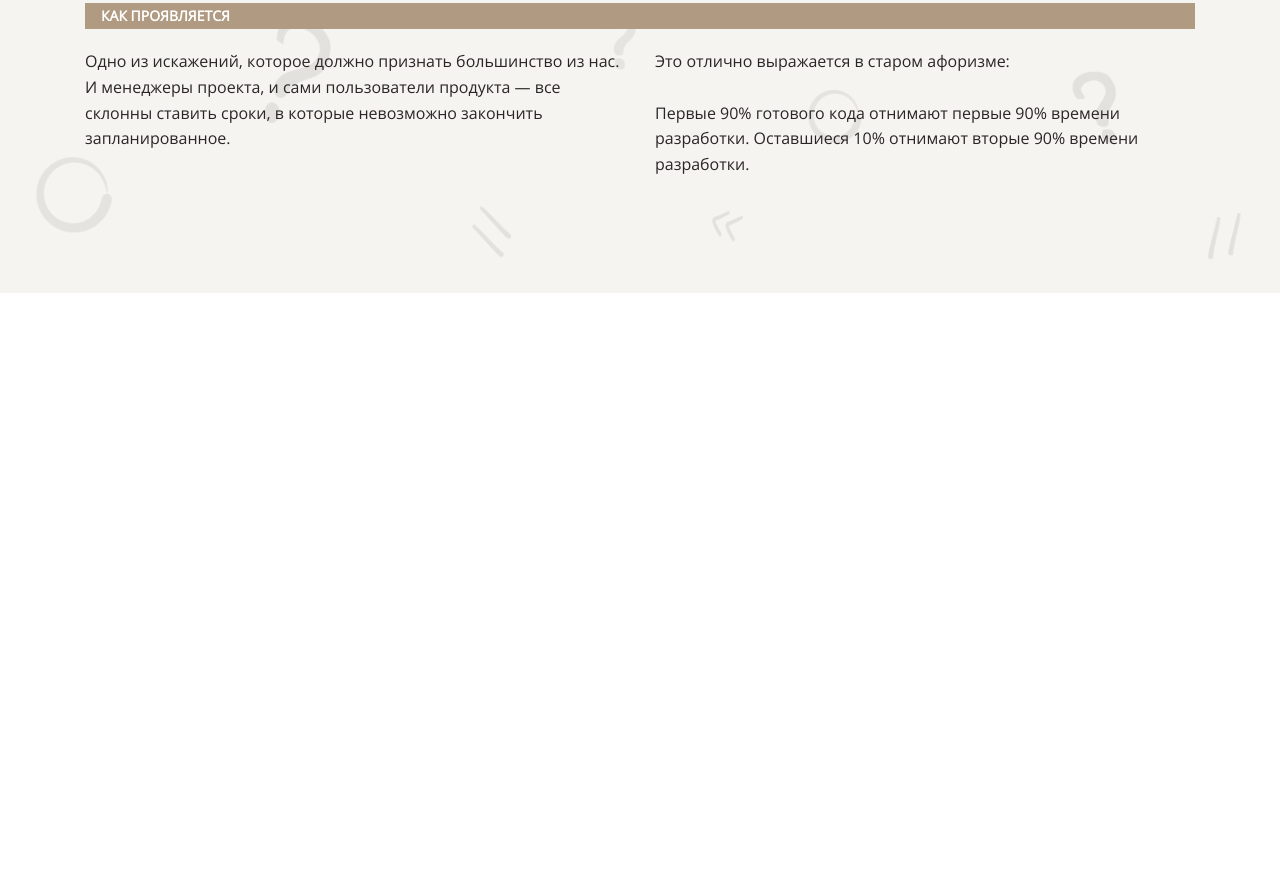
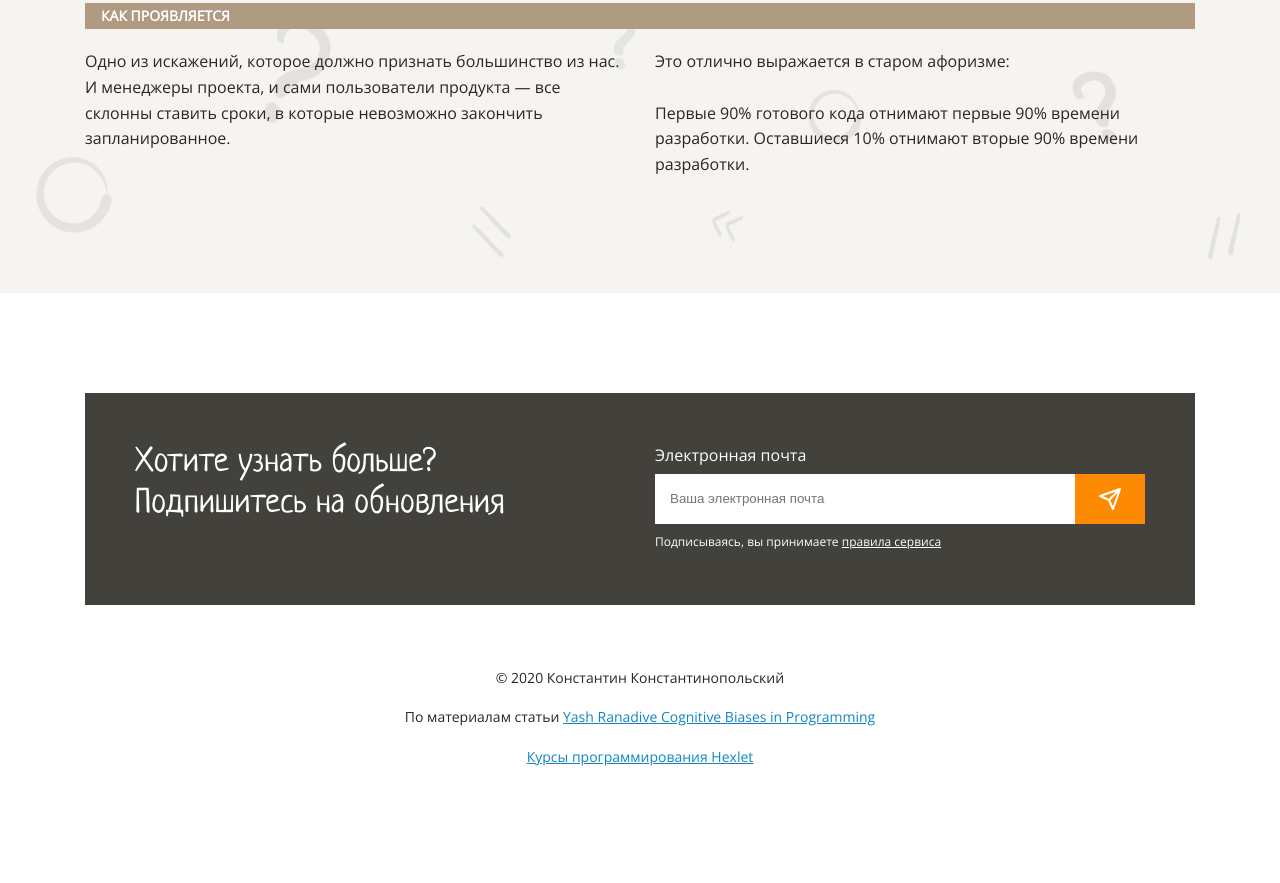
Before and after one commit to OksanaKulakova/layout-designer-project-58, a website: page src/index.html in a window 1280 px wide. Shown: the part 6969-7852 px from the top of the page. Before the commit the page ends 7262 px from the top, so only its background shows below. Drawn offline with Linux system fonts and the light colour scheme.

Commit message:
Верстка подвала

```diff
--- a/src/index.html
+++ b/src/index.html
@@ -282,6 +282,39 @@
         </div>
       </section>
     </main>
-    <footer></footer>
+    <footer>
+      <div class="content">
+        <div class="footer">
+          <div class="subscription-section bg--dark">
+            <h3>Хотите узнать больше? <br />Подпишитесь на обновления</h3>
+            <div class="subscription-form">
+              <label for="email">Электронная почта</label>
+              <div class="subscription-input">
+                <input
+                  name="email"
+                  type="email"
+                  class="email-input"
+                  placeholder="Ваша электронная почта"
+                />
+                <button type="submit" class="submit-btn"></button>
+              </div>
+
+              <p class="agreement">
+                Подписываясь, вы принимаете <a href="#">правила сервиса</a>
+              </p>
+            </div>
+          </div>
+
+          <div class="contacts">
+            <p class="copyright">© 2020 Константин Константинопольский</p>
+            <p>
+              По материалам статьи
+              <a href="#">Yash Ranadive Cognitive Biases in Programming</a>
+            </p>
+            <p><a href="#">Курсы программирования Hexlet</a></p>
+          </div>
+        </div>
+      </div>
+    </footer>
   </body>
 </html>
--- a/src/styles/style.css
+++ b/src/styles/style.css
@@ -280,3 +280,77 @@ h3 {
   flex: 1;
   margin-top: 0;
 }
+
+.subscription-section {
+  padding: 50px;
+  display: flex;
+  justify-content: space-between;
+  gap: 30px;
+}
+
+.subscription-section h3 {
+  flex: 1;
+}
+
+.subscription-form {
+  display: flex;
+  flex-direction: column;
+  gap: 5px;
+  flex: 1;
+}
+
+.subscription-input {
+  display: flex;
+}
+
+.email-input {
+  flex: 1;
+  height: 50px;
+  padding: 15px;
+  border: none;
+  box-sizing: border-box;
+  background-color: var(--color-white);
+}
+
+.submit-btn {
+  position: relative;
+  width: 70px;
+  height: 50px;
+  background-color: var(--color-primary);
+  border: none;
+  z-index: 2;
+  cursor: pointer;
+}
+
+.submit-btn::before {
+  position: absolute;
+  top: 0;
+  left: 0;
+  right: 0;
+  content: "";
+  width: 100%;
+  height: 100%;
+  background-image: url("../images/send.svg");
+  background-repeat: no-repeat;
+  background-position: center;
+  z-index: 1;
+}
+
+.agreement {
+  margin: 0;
+  font-size: 12px;
+}
+
+.agreement a {
+  color: inherit;
+}
+
+.contacts {
+  margin-top: 60px;
+  text-align: center;
+  font-size: 14px;
+}
+
+.contacts a {
+  color: var(--color-blue);
+}
```
